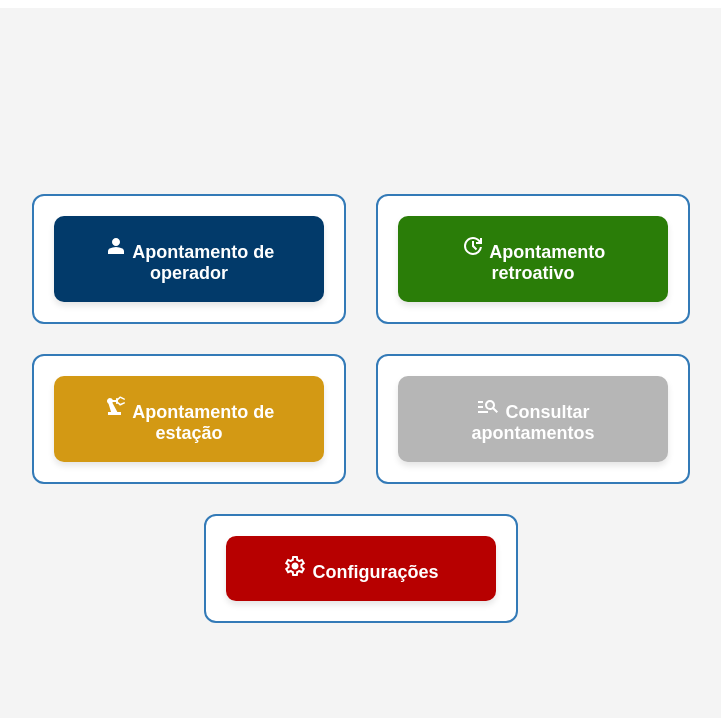
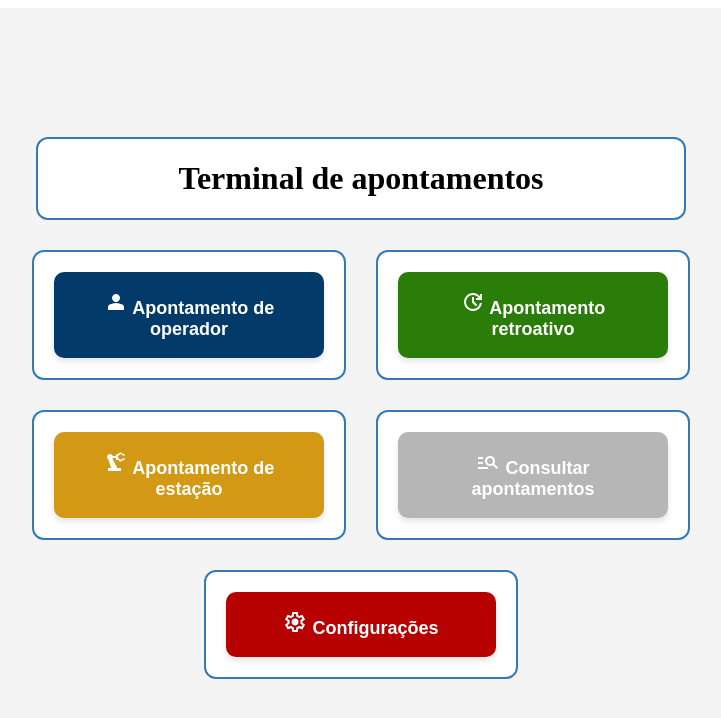
Before and after one commit to lvhilgert/apontamentoProducao, an Angular app: page /inicial in a window 1280 px wide. Shown: the top 718 px of the page, without its empty margins (279-1000 px from the left). Built offline with nearby package versions, Linux system fonts and the light colour scheme.

Commit message:
novaModelagem3.4

```diff
--- a/src/app/apontamento/apontamento.component.html
+++ b/src/app/apontamento/apontamento.component.html
@@ -215,7 +215,7 @@
   </div>
   <div class="section" *ngIf="apontamentoIniciado && usaParada && !apontamentoFinalizado">
     <div class="input-field">
-      <label>Motivo de parada</label>
+      <label>Motivos de parada</label>
       <div class="button-group">
         <button
           class="button blue"
--- a/src/app/inicial/inicial.component.css
+++ b/src/app/inicial/inicial.component.css
@@ -45,6 +45,13 @@ body {
   align-items: center;
 }
 
+.titulo {
+  padding-left: 140px;
+  padding-right: 140px;
+  padding-bottom: 0px;
+  padding-top: 0px;
+
+}
 .botao-apontar {
   font-size: 18px;
   font-weight: bold;
--- a/src/app/inicial/inicial.component.html
+++ b/src/app/inicial/inicial.component.html
@@ -1,4 +1,8 @@
 <div class="pagina-inicial">
+  <div class="moldura titulo">
+    <h1>Terminal de apontamentos</h1>
+  </div>
+
   <div class="grid-inicial">
     <div class="moldura">
       <button class="botao-apontar blue" (click)="irParaApontamentoOperador()">
```
